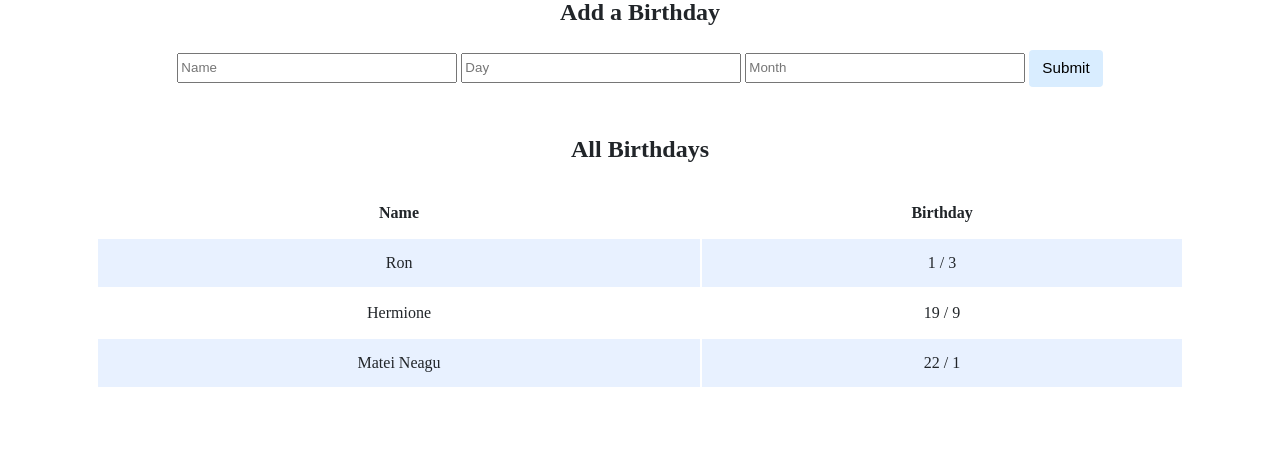
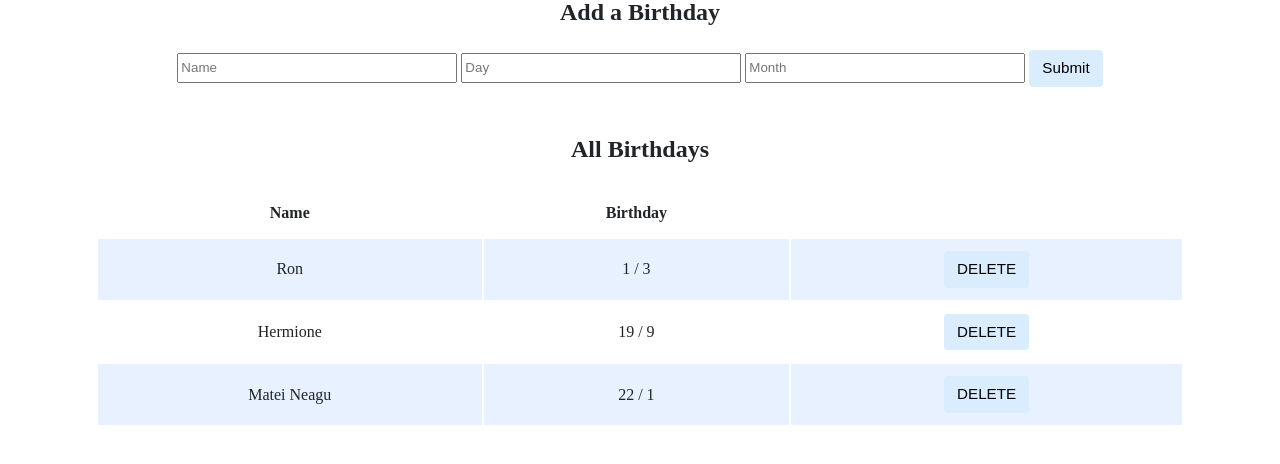
Before and after one commit to Swizop/HarvardX-CS50, a Flask app: page / in a window 1280 px wide. Shown: the part 266-730 px from the top of the page. Run offline with Flask 2, Linux system fonts and the light colour scheme; some libraries are stand-ins or nearby versions.

Commit message:
add delete option

```diff
--- a/CS50's Introduction to Computer Science/web/Birthdays/application.py
+++ b/CS50's Introduction to Computer Science/web/Birthdays/application.py
@@ -19,6 +19,14 @@ def is_valid_date(month, day):
     #     day_count_for_month[2] = 29
     return (1 <= month <= 12 and 1 <= day <= day_count_for_month[month])
 
+def is_valid_name(string):
+    r = False
+    for c in string:
+        if c.isalpha():
+            r = True
+        elif c != " ":
+            return False
+    return r
 
 @app.route("/", methods=["GET", "POST"])
 def index():
@@ -28,7 +36,7 @@ def index():
         day = request.form.get("day")
         name = request.form.get("name")
 
-        if month.isnumeric() and day.isnumeric() and name.isalpha() and is_valid_date(int(month), int(day)):
+        if month.isnumeric() and day.isnumeric() and is_valid_name(name) and is_valid_date(int(month), int(day)):
             db.execute("INSERT INTO birthdays (name, month, day) VALUES(?, ?, ?)", name, month, day)
 
         return redirect("/")
@@ -38,3 +46,10 @@ def index():
         birthdays = db.execute("SELECT * FROM birthdays")
 
         return render_template("index.html", birthdays = birthdays)
+
+
+
+@app.route("/delete", methods=["GET", "POST"])
+def delete():
+    db.execute("DELETE FROM birthdays WHERE id = ?", request.form.get("id"))
+    return redirect("/")
--- a/CS50's Introduction to Computer Science/web/Birthdays/templates/index.html
+++ b/CS50's Introduction to Computer Science/web/Birthdays/templates/index.html
@@ -37,6 +37,12 @@
                             <tr>
                                 <td>{{birthday.name}}</td>
                                 <td>{{birthday.day}} / {{birthday.month}}</td>
+                                <td>
+                                <form action="/delete" method="POST">
+                                    <input name="id" type="hidden" value="{{ birthday.id }}">
+                                    <input type="submit" value="DELETE">
+                                </form>
+                                </td>
                             </tr>
                         {% endfor %}
                     </tbody>
```
Also changed, not shown: CS50's Introduction to Computer Science/web/Birthdays/birthdays.db.
